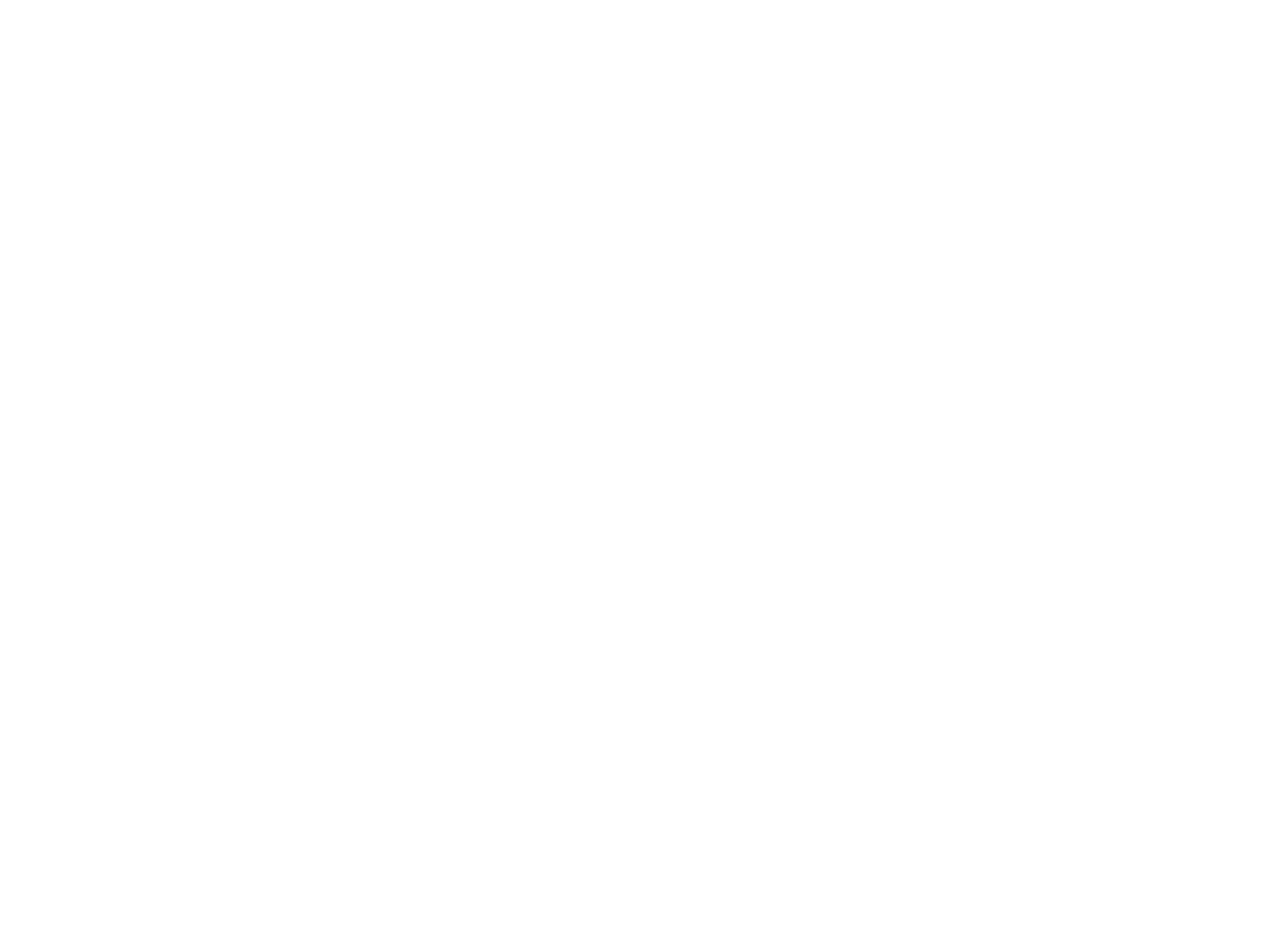
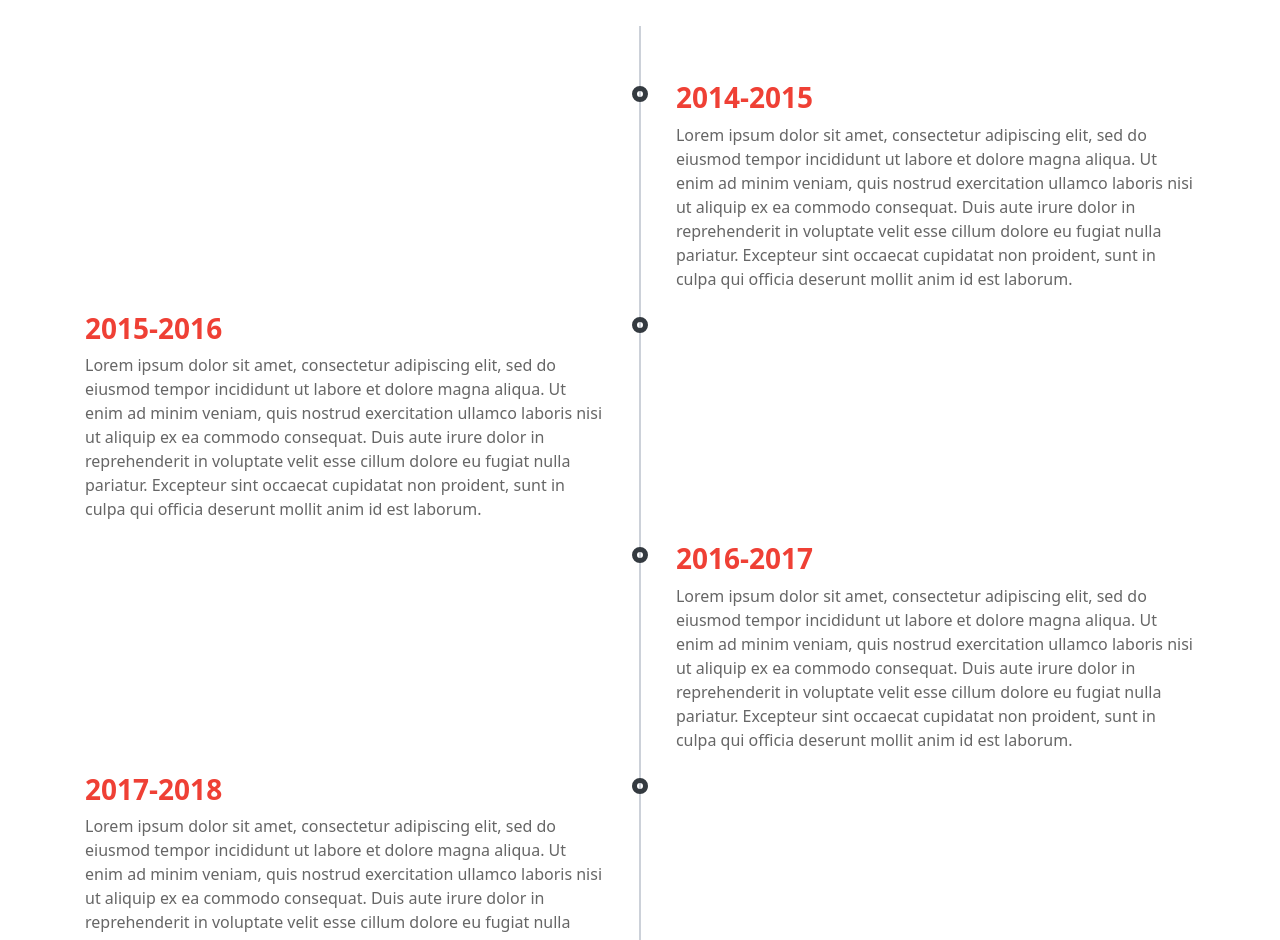
Before and after one commit to sirbenji03/React-Portfolio, a React (Create React App) app: page / in a window 1280 px wide. Shown: the part 1860-2800 px from the top of the page. Before the commit the page ends 1734 px from the top, so only its background shows below. Built offline with nearby package versions, Linux system fonts and the light colour scheme.

Commit message:
experience completed

```diff
--- a/src/App.css
+++ b/src/App.css
@@ -7,6 +7,8 @@
   --primary-red: #ef4035;
   --primary-hover-red: #f33501;
   --primary-light-grey: #f4f4f4;
+  --primary-grey: #ccd1d9;
+  --primary-dark-grey: #666666;
 }
 
 body  {
@@ -238,3 +240,66 @@
   color: var(--primary-white);
 
 }
+
+
+/**************************************************************** experience */
+.experience-wrapper {
+  position: relative;
+  padding: 3.125rem 0;
+  overflow: hidden;
+}
+
+.experience h1 {
+  text-transform: uppercase;
+   color: var(--primary-orange);
+}
+
+.experience-wrapper::before {
+  position: absolute;
+  content: "";
+  top: 0;
+  left: 50%;
+  margin-left: -0.0625rem;
+  width: 0.125rem;
+  height: 100%;
+  background: var(--primary-grey );
+  z-index: 1;
+}
+
+.timeline-block {
+  width: calc(50% + 0.5rem);
+  display: flex;
+  justify-content: space-between;
+  clear: both;
+}
+
+.timeline-block-right{
+  float: right;
+}
+
+.timeline-block-left{
+  float: left;
+  direction: rtl;
+}
+
+.marker {
+  width: 1rem;
+  height: 1rem;
+  border-radius: 50%;;
+  border: 0.3125rem solid var(--primary-dark);
+  margin-top: 0.625rem;
+  z-index: 3;
+}
+
+.timeline-content {
+  width: 95%;
+  padding: 0 0.9375rem;
+  color: var(--primary-dark-grey);
+  direction: ltr;
+}
+
+.timeline-content h3 {
+  margin-top: 0.3125rem;
+  color: var(--primary-red);
+  font-weight: 900
+}
--- a/src/App.js
+++ b/src/App.js
@@ -5,6 +5,7 @@
 import Header from "./components/Header";
 import AboutMe from "./components/AboutMe";
 import Services from "./components/Services";
+import Experience from "./components/Experience";
 
 
 function App() {
@@ -28,6 +29,7 @@
     <Header/>
     <AboutMe/>
     <Services/>
+    <Experience/>
    </>
   );
 }
--- /dev/null
+++ b/src/components/Experience.js
@@ -0,0 +1,70 @@
+import React from 'react'
+
+const Experience = () => {
+  return (
+    <div className="experience">
+      <div className="d-flex justify-content-center my-5">
+      <h1>experience</h1>
+      </div>
+        <div className='container experience-wrapper'>
+          <div className="timeline-block timeline-block-right">
+              <div className="marker"></div>
+              <div className="timeline-content">
+                  <h3>2014-2015</h3>
+                  <p>Lorem ipsum dolor sit amet, consectetur adipiscing elit, sed do eiusmod tempor incididunt ut labore et dolore magna aliqua.
+                      Ut enim ad minim veniam, quis nostrud exercitation ullamco laboris nisi ut aliquip ex ea commodo consequat.
+                      Duis aute irure dolor in reprehenderit in voluptate velit esse cillum dolore eu fugiat nulla pariatur.
+                      Excepteur sint occaecat cupidatat non proident, sunt in culpa qui officia deserunt mollit anim id est laborum.
+                  </p>
+              </div>
+          </div>
+          <div className="timeline-block timeline-block-left">
+              <div className="marker"></div>
+              <div className="timeline-content">
+                  <h3>2015-2016</h3>
+                  <p>Lorem ipsum dolor sit amet, consectetur adipiscing elit, sed do eiusmod tempor incididunt ut labore et dolore magna aliqua.
+                      Ut enim ad minim veniam, quis nostrud exercitation ullamco laboris nisi ut aliquip ex ea commodo consequat.
+                      Duis aute irure dolor in reprehenderit in voluptate velit esse cillum dolore eu fugiat nulla pariatur.
+                      Excepteur sint occaecat cupidatat non proident, sunt in culpa qui officia deserunt mollit anim id est laborum.
+                  </p>
+              </div>
+          </div>
+          <div className="timeline-block timeline-block-right">
+              <div className="marker"></div>
+              <div className="timeline-content">
+                  <h3>2016-2017</h3>
+                  <p>Lorem ipsum dolor sit amet, consectetur adipiscing elit, sed do eiusmod tempor incididunt ut labore et dolore magna aliqua.
+                      Ut enim ad minim veniam, quis nostrud exercitation ullamco laboris nisi ut aliquip ex ea commodo consequat.
+                      Duis aute irure dolor in reprehenderit in voluptate velit esse cillum dolore eu fugiat nulla pariatur.
+                      Excepteur sint occaecat cupidatat non proident, sunt in culpa qui officia deserunt mollit anim id est laborum.
+                  </p>
+              </div>
+          </div>
+          <div className="timeline-block timeline-block-left">
+              <div className="marker"></div>
+              <div className="timeline-content">
+                  <h3>2017-2018</h3>
+                  <p>Lorem ipsum dolor sit amet, consectetur adipiscing elit, sed do eiusmod tempor incididunt ut labore et dolore magna aliqua.
+                      Ut enim ad minim veniam, quis nostrud exercitation ullamco laboris nisi ut aliquip ex ea commodo consequat.
+                      Duis aute irure dolor in reprehenderit in voluptate velit esse cillum dolore eu fugiat nulla pariatur.
+                      Excepteur sint occaecat cupidatat non proident, sunt in culpa qui officia deserunt mollit anim id est laborum.
+                  </p>
+              </div>
+          </div>
+          <div className="timeline-block timeline-block-left">
+              <div className="marker"></div>
+              <div className="timeline-content">
+                  <h3>2018-2020</h3>
+                  <p>Lorem ipsum dolor sit amet, consectetur adipiscing elit, sed do eiusmod tempor incididunt ut labore et dolore magna aliqua.
+                      Ut enim ad minim veniam, quis nostrud exercitation ullamco laboris nisi ut aliquip ex ea commodo consequat.
+                      Duis aute irure dolor in reprehenderit in voluptate velit esse cillum dolore eu fugiat nulla pariatur.
+                      Excepteur sint occaecat cupidatat non proident, sunt in culpa qui officia deserunt mollit anim id est laborum.
+                  </p>
+              </div>
+          </div>
+        </div>
+    </div>
+  )
+}
+
+export default Experience
--- a/src/components/Navbar.js
+++ b/src/components/Navbar.js
@@ -24,7 +24,7 @@
             <a className="nav-link" href="#">services</a>
           </li>
           <li className="nav-item">
-            <a className="nav-link" href="#">how work</a>
+            <a className="nav-link" href="#">experience</a>
           </li>
           <li className="nav-item">
             <a className="nav-link" href="#">portfolio</a>
--- a/src/components/Services.js
+++ b/src/components/Services.js
@@ -9,7 +9,7 @@
       <h1 className="py-5"> my services</h1>
           <div className="container">
               <div className="row">
-                <div className="col-md-3 col-sm-6">
+                <div className="col-lg-3 col-md-6 col-sm-6">
                   <div className="box">
                   <div className="circle"><FontAwesomeIcon className="icon" icon={faDesktop} size='2x'/></div>
                     <h3>Web Design</h3>
@@ -17,7 +17,7 @@
                   </div>
                 </div>
 
-                <div className="col-md-3 col-sm-6">
+                <div className="col-lg-3 col-md-6 col-sm-6">
                   <div className="box">
                   <div className="circle"><FontAwesomeIcon className="icon" icon={faFileCode} size='2x'/></div>
                     <h3>Web Development</h3>
@@ -25,7 +25,7 @@
                   </div>
                 </div>
 
-                <div className="col-md-3 col-sm-6">
+                <div className="col-lg-3 col-md-6 col-sm-6">
                   <div className="box">
                   <div className="circle"><FontAwesomeIcon className="icon" icon={faFacebookF} size='2x'/></div>
                     <h3>Facebook Ads</h3>
@@ -33,7 +33,7 @@
                   </div>
                 </div>
 
-                <div className="col-md-3 col-sm-6">
+                <div className="col-lg-3 col-md-6 col-sm-6">
                   <div className="box">
                   <div className="circle"><FontAwesomeIcon className="icon" icon={faGoogle} size='2x'/></div>
                     <h3>Google Ads</h3>
```
